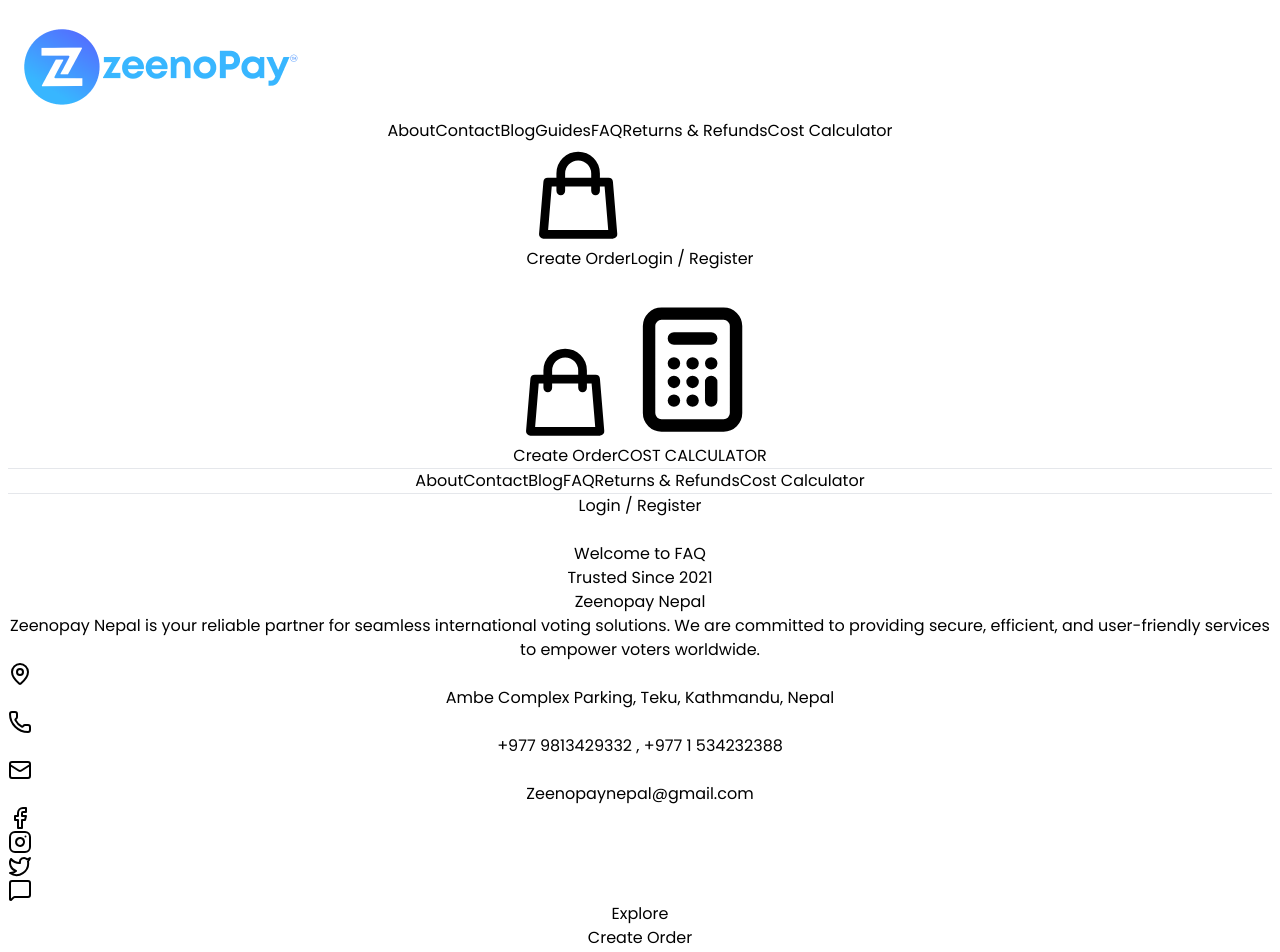
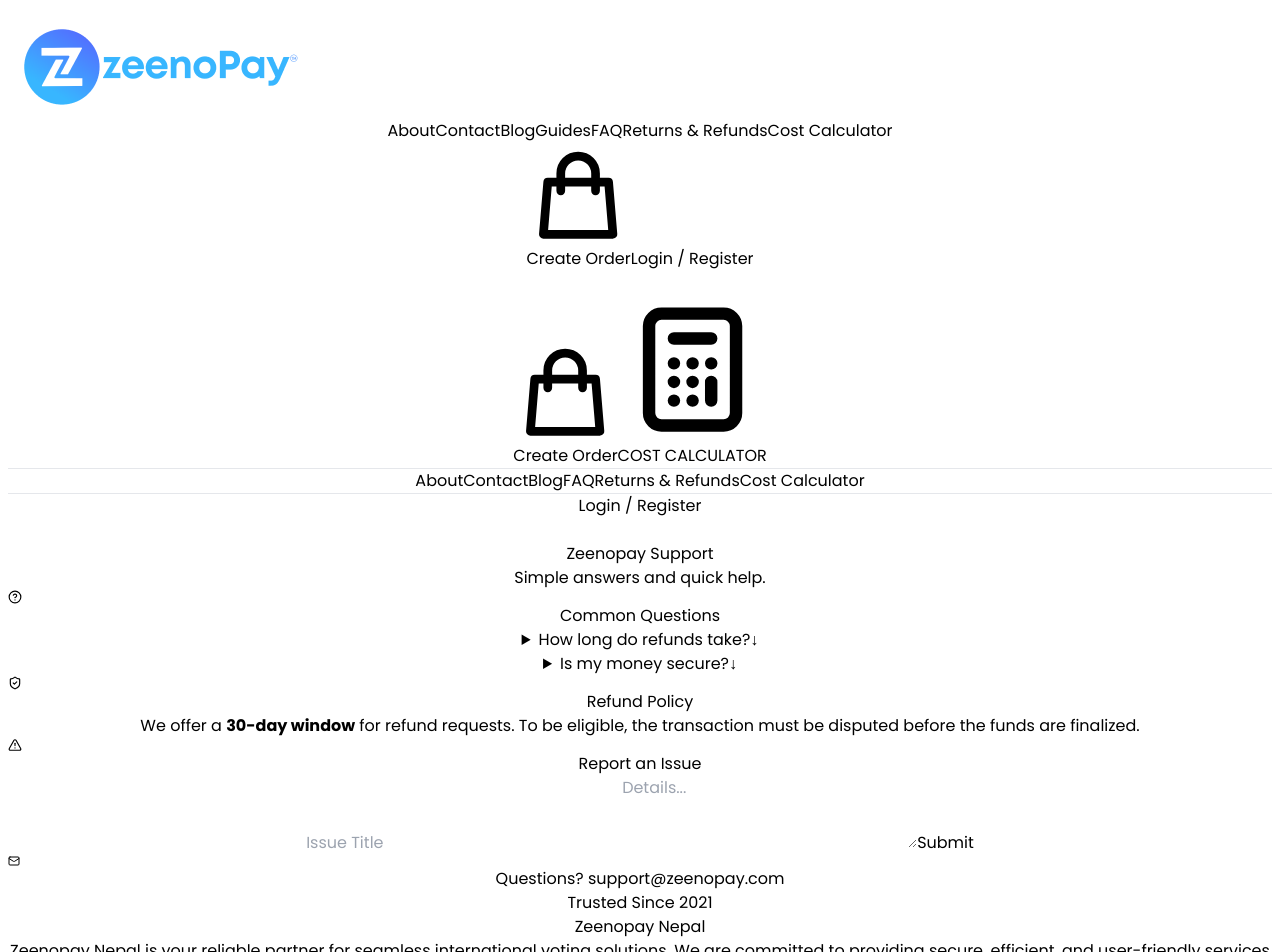
Before and after one commit to Aadityadav191/ZeenoPay-Nepal-, a React (Vite) app: page /FAQ in a window 1280 px wide. Shown: the top 952 px of the page. Built offline with nearby package versions, Linux system fonts and the light colour scheme.

Commit message:
last commit of 12/22

```diff
--- /dev/null
+++ b/src/Pages/Calculator.jsx
@@ -0,0 +1,28 @@
+import React from 'react'
+
+export default function Calculator() {
+  return (
+    <>
+      <div className="page">
+        <h1>Welcome to Our Calculator  </h1>
+      </div>
+
+      <style>
+        {`
+          .page {
+            flex: 1;
+            min-height: calc(80vh - 120px);
+            display: flex;
+            justify-content: center;
+            align-items: center;
+            padding: 20px;
+          }
+
+          .home-page h1 {
+            font-size: 28px;
+          }
+        `}
+      </style>
+    </>
+  )
+}
--- /dev/null
+++ b/src/Pages/Createorder.jsx
@@ -0,0 +1,28 @@
+import React from "react";
+
+export default function Createorder() {
+  return (
+    <>
+      <div className="page">
+        <h1>Welcome to Our create-order </h1>
+      </div>
+
+      <style>
+        {`
+          .page {
+            flex: 1;
+            min-height: calc(80vh - 120px);
+            display: flex;
+            justify-content: center;
+            align-items: center;
+            padding: 20px;
+          }
+
+          .home-page h1 {
+            font-size: 28px;
+          }
+        `}
+      </style>
+    </>
+  );
+}
--- a/src/Pages/FAQ.jsx
+++ b/src/Pages/FAQ.jsx
@@ -1,10 +1,98 @@
-import React from 'react'
+import React, { useEffect } from "react";
+import { Mail, ShieldCheck, AlertTriangle, HelpCircle } from "lucide-react";
 
-export default function FAQ() {
+const ZeenopaySupport = () => {
+  useEffect(() => {
+    window.scrollTo({ top: 0, behavior: "smooth" });
+  }, []);
+
   return (
-    <>
-      <h1> Welcome to FAQ </h1>
+    /* Increased max-width to 4xl to fit questions side-by-side */
+    <div className="max-w-4xl mx-auto px-6 py-12 font-sans text-slate-800">
+      <div className="mb-10 text-center">
+        <h1 className="text-3xl font-bold text-[#4182f3]">Zeenopay Support</h1>
+        <p className="text-slate-500 text-sm mt-1">
+          Simple answers and quick help.
+        </p>
+      </div>
 
-    </>
-  )
-}
+      <section className="mb-10">
+        <h2 className="text-xs font-bold uppercase tracking-widest text-slate-400 mb-4 flex items-center gap-2">
+           <HelpCircle size={14} /> Common Questions
+        </h2>
+
+        {/* Changed space-y-2 to flex-row with gap and items-start */}
+        <div className="flex flex-col md:flex-row gap-4 items-start">
+          <details className="group flex-1 border border-slate-100 rounded-xl bg-white transition-all overflow-hidden w-full">
+            <summary className="list-none p-4 font-medium cursor-pointer flex justify-between items-center hover:bg-slate-50">
+              How long do refunds take?
+              <span className="text-slate-300 group-open:rotate-180 transition-transform ml-2">
+                ↓
+              </span>
+            </summary>
+            <div className="px-4 pb-4 text-sm text-slate-500 border-t text-left border-slate-50 pt-2">
+              Most refunds are processed within 5-10 business days directly to
+              your original payment method.
+            </div>
+          </details>
+
+          <details className="group flex-1 border border-slate-100 rounded-xl bg-white transition-all overflow-hidden w-full">
+            <summary className="list-none p-4 font-medium cursor-pointer flex justify-between items-center hover:bg-slate-50">
+              Is my money secure?
+              <span className="text-slate-300 group-open:rotate-180 transition-transform ml-2">
+                ↓
+              </span>
+            </summary>
+            <div className="px-4 pb-4 text-sm text-slate-500 border-t text-left border-slate-50 pt-2">
+              Zeenopay uses bank-grade encryption and 2-factor authentication to
+              keep your funds safe.
+            </div>
+          </details>
+        </div>
+      </section>
+
+      {/* Grid for Policy and Report for better desktop balance */}
+      <div className="grid grid-cols-1 md:grid-cols-2 gap-8">
+        <section>
+          <h2 className="text-xs font-bold uppercase tracking-widest text-slate-400 mb-4 flex items-center gap-2">
+            <ShieldCheck size={14} /> Refund Policy
+          </h2>
+          <div className="bg-blue-50/50 p-6 rounded-2xl border border-blue-100/50 text-sm leading-relaxed text-slate-700 h-full">
+            We offer a <strong className="text-blue-700">30-day window</strong>{" "}
+            for refund requests. To be eligible, the transaction must be disputed
+            before the funds are finalized.
+          </div>
+        </section>
+
+        <section>
+          <h2 className="text-xs font-bold uppercase tracking-widest text-slate-400 mb-4 flex items-center gap-2">
+            <AlertTriangle size={14} /> Report an Issue
+          </h2>
+          <form className="space-y-3" onSubmit={(e) => e.preventDefault()}>
+            <input
+              type="text"
+              placeholder="Issue Title"
+              className="w-full p-3 bg-slate-50 border-none rounded-xl text-sm focus:ring-2 focus:ring-blue-500 outline-none"
+            />
+            <textarea
+              placeholder="Details..."
+              rows="3"
+              className="w-full p-3 bg-slate-50 border-none rounded-xl text-sm focus:ring-2 focus:ring-blue-500 outline-none"
+            ></textarea>
+            <button className="w-full bg-[#4182f3] text-white font-bold py-3 rounded-xl hover:bg-black transition-all">
+              Submit
+            </button>
+          </form>
+        </section>
+      </div>
+
+      <footer className="mt-16 text-center">
+        <p className="text-xs text-slate-400 flex items-center justify-center gap-1">
+          <Mail size={12} /> Questions? support@zeenopay.com
+        </p>
+      </footer>
+    </div>
+  );
+};
+
+export default ZeenopaySupport;
--- /dev/null
+++ b/src/Pages/Guides.jsx
@@ -0,0 +1,28 @@
+import React from 'react'
+
+export default function Guides() {
+  return (
+    <>
+      <div className="GuidesPage ">
+        <h1>Welcome to Our Guides GuidesPage   </h1>
+      </div>
+
+      <style>
+        {`
+          .GuidesPage  {
+            flex: 1;
+            min-height: calc(80vh - 120px);
+            display: flex;
+            justify-content: center;
+            align-items: center;
+            padding: 20px;
+          }
+
+          .home-GuidesPage  h1 {
+            font-size: 28px;
+          }
+        `}
+      </style>
+    </>
+  )
+}
--- /dev/null
+++ b/src/Pages/Recommended.jsx
@@ -0,0 +1,37 @@
+import React from 'react'
+
+export default function Recommended() {
+    const websites = [
+  { name: "ZenoShop", tag: "Fashion", url: "zenoshop.com" },
+  { name: "PayStream", tag: "Gaming", url: "paystream.io" },
+  { name: "CloudHost", tag: "Tech", url: "chost.net" },
+  { name: "EcoMarket", tag: "Groceries", url: "ecomarket.com" }
+];
+  return (
+    <>
+      <div className="max-w-md mx-auto p-4">
+      <h1 className="text-xl font-bold mb-1">Recommended Sites</h1>
+      <p className="text-sm text-gray-500 mb-6">Securely spend your Zeenopay balance.</p>
+
+      <div className="grid gap-3">
+        {websites.map((site) => (
+          <a key={site.name} href="#" className="flex items-center justify-between p-4 bg-gray-50 rounded-xl hover:bg-gray-100 transition-all">
+            <div>
+              <div className="font-bold text-gray-900">{site.name}</div>
+              <div className="text-xs text-blue-600 font-medium uppercase tracking-tight">{site.tag}</div>
+            </div>
+            <div className="text-gray-300">→</div>
+          </a>
+        ))}
+      </div>
+
+      <div className="mt-8 p-4 bg-blue-600 rounded-xl text-white text-center">
+        <p className="text-xs opacity-80 uppercase font-bold">Merchant Hub</p>
+        <p className="text-sm mt-1 mb-3">Accept Zeenopay on your site.</p>
+        <button className="bg-white text-blue-600 text-sm font-bold px-4 py-2 rounded-lg">Get Started</button>
+      </div>
+    </div>
+
+    </>
+  )
+}
--- /dev/null
+++ b/src/Pages/Report_Problem.jsx
@@ -0,0 +1,46 @@
+import React from 'react';
+
+export default function ReportProblem() {
+  return (
+    <div className="max-w-3xl mx-auto px-6 py-16 font-sans text-left text-slate-800">
+      <h1 className="text-4xl font-extrabold mb-4">Refund Policy</h1>
+      <p className="text-slate-500 mb-10 pb-6 border-b">Last updated: Dec 22, 2025</p>
+
+      <div className="space-y-12">
+        <section>
+          <h2 className="text-xl font-bold mb-3 text-slate-900">1. Eligibility</h2>
+          <p className="leading-relaxed">
+            We offer a **30-day money-back guarantee**. To be eligible for a refund, your item must
+            be unused and in the same condition that you received it.
+          </p>
+        </section>
+
+        <section>
+          <h2 className="text-xl font-bold mb-3 text-slate-900">2. Non-Refundable Items</h2>
+          <ul className="list-disc ml-5 space-y-2 text-slate-600">
+            <li>Digital gift cards</li>
+            <li>Downloadable software products</li>
+            <li>Sale or clearance items</li>
+          </ul>
+        </section>
+
+        <section>
+          <h2 className="text-xl font-bold mb-3 text-slate-900">3. Process</h2>
+          <p className="leading-relaxed">
+            Once your return is received, we will notify you of the approval or rejection.
+            If approved, your refund will be processed and a credit will automatically be applied
+            to your original payment method within **7-10 business days**.
+          </p>
+        </section>
+
+        <div className="bg-slate-50 p-8 rounded-2xl border border-slate-100 mt-12">
+          <h3 className="font-bold mb-2">Need help?</h3>
+          <p className="text-sm text-slate-600 mb-4">Contact our billing team for any specific questions.</p>
+          <a href="mailto:support@zeenopay.com" className="text-blue-600 font-semibold hover:underline">
+            support@zeenopay.com →
+          </a>
+        </div>
+      </div>
+    </div>
+  );
+};
--- a/src/Pages/Return_Refunds.jsx
+++ b/src/Pages/Return_Refunds.jsx
@@ -51,7 +51,7 @@
         </div>
 
         {/* Policy Content */}
-        <div className="bg-white rounded-2xl shadow-sm border border-gray-100 overflow-hidden">
+        <div className="bg-white rounded-2xl shadow-sm border border-gray-100 text-left overflow-hidden">
           <div className="p-8 md:p-12">
             <h2 className="text-2xl font-bold mb-6">Our Policy</h2>
 
--- a/src/router/AppRouter.jsx
+++ b/src/router/AppRouter.jsx
@@ -11,6 +11,12 @@
 import SignUp from "../Pages/SignUp";
 import Terms_privacy from "../Pages/Terms_privacy";
 import RefundPage from "../Pages/Return_Refunds";
+import ReportProblem from "../Pages/Report_Problem";
+import Createorder from "../Pages/createorder";
+import Calculator from "../Pages/Calculator";
+import Guides from '../Pages/Guides';
+import Recommended from '../Pages/Recommended';
+
 export default function AppRouter() {
   return (
     <BrowserRouter>
@@ -21,9 +27,14 @@
           <Route path="/about" element={<About />} />
           <Route path="/blog" element={<Blog />} />
           <Route path="/contact" element={<Contact />} />
-          <Route path="/faq" element={<FAQ />} />
+          <Route path="/FAQ" element={<FAQ />} />
           <Route path="/terms-of-use" element={<Terms_privacy />} />
           <Route path="/return-refunds" element={<RefundPage />} />
+          <Route path="/Calculator" element={<Calculator/>} />
+          <Route path="/Report a Problem" element={<ReportProblem />} />
+          <Route path="/create-order" element={<Createorder/>}/>
+          <Route path="/Guides" element={<Guides/>}/>
+          <Route path="/recommended" element={<Recommended />} />
         </Route>
 
         {/* Pages WITHOUT Navbar & Footer */}
```
Also changed, not shown: src/Components/Common/Footer.jsx (+4 -4 lines).
